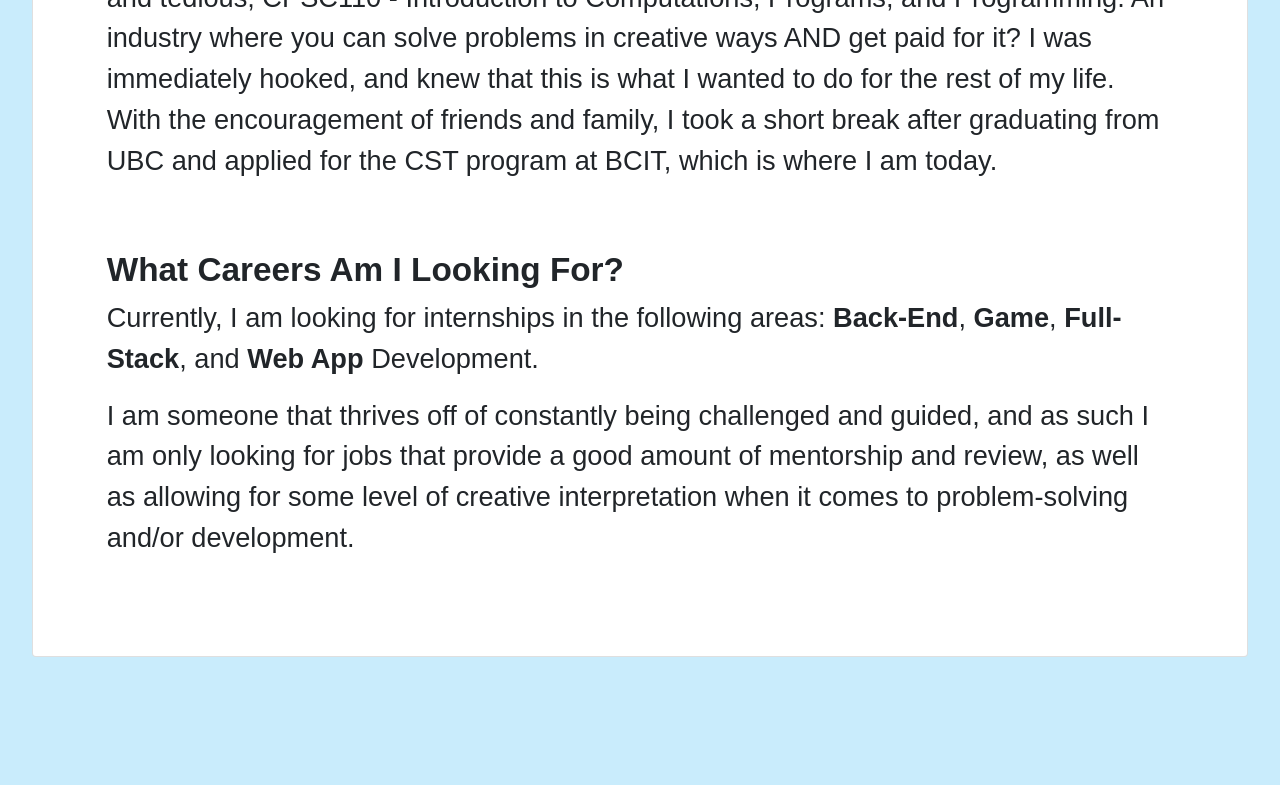
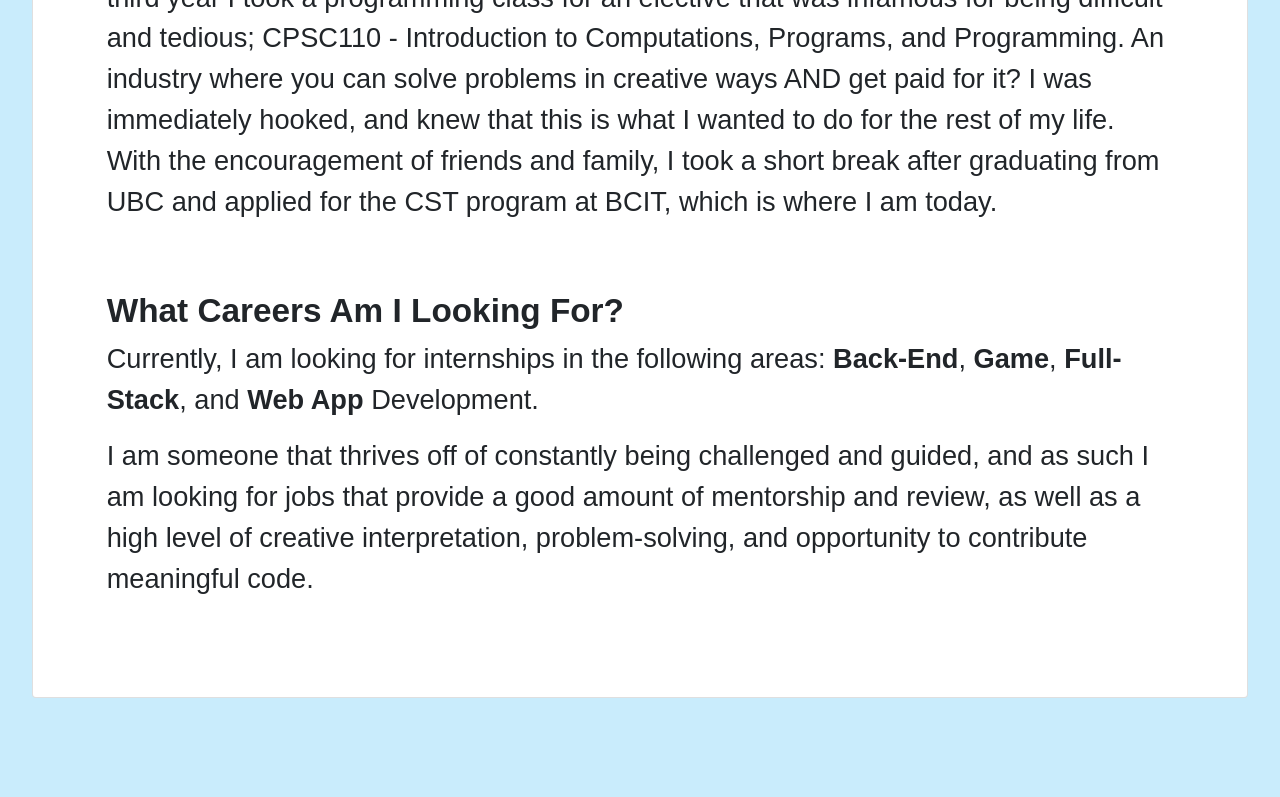
Before and after one commit to oscarlaaaa/oscar-la, a React (Create React App) app: page /aboutme in a window 1280 px wide. Shown: the part 1477-2274 px from the top of the page. Built offline with nearby package versions, Linux system fonts and the light colour scheme; a web font is replaced by a local one.

Commit message:
edit about me; add auto scrolling after sections clicked

```diff
--- a/package.json
+++ b/package.json
@@ -14,6 +14,7 @@
     "react-dom": "^17.0.2",
     "react-router-dom": "^5.2.0",
     "react-scripts": "4.0.3",
+    "react-scroll": "^1.8.3",
     "react-typist": "^2.0.5",
     "web-vitals": "^1.1.2"
   },
--- a/src/components/sections/SectionMenu.js
+++ b/src/components/sections/SectionMenu.js
@@ -13,6 +13,7 @@ import Thanks from "./thanks/Thanks";
 import AboutMe from "./aboutme/AboutMe";
 import Skills from "./skills/Skills";
 import { useTransition, animated, config } from "@react-spring/web";
+import { Link as ScrollLink } from "react-scroll";
 
 const SectionMenu = () => {
   const location = useLocation();
@@ -25,7 +26,8 @@ const SectionMenu = () => {
   });
 
   return (
-    <Card body className="sectmenu">
+    <Card body className="sectmenu" id="contentSect">
+      <ScrollLink to="contentSect" spy={true} smooth={true} offset={-25} duration={200}>
         <Link to="/aboutme">
           <Button
             className="sectbutt"
@@ -36,6 +38,9 @@ const SectionMenu = () => {
             <p>about me</p>
           </Button>
         </Link>
+      </ScrollLink>
+
+      <ScrollLink to="contentSect" spy={true} smooth={true} offset={-25} duration={200}>
         <Link to="/skills">
           <Button
             className="sectbutt"
@@ -46,6 +51,8 @@ const SectionMenu = () => {
             <p>skills</p>
           </Button>
         </Link>
+      </ScrollLink>
+      <ScrollLink to="contentSect" spy={true} smooth={true} offset={-25} duration={200}>
         <Link to="/projects">
           <Button
             className="sectbutt"
@@ -56,6 +63,9 @@ const SectionMenu = () => {
             <p>projects</p>
           </Button>
         </Link>
+      </ScrollLink>
+
+      <ScrollLink to="contentSect" spy={true} smooth={true} offset={-25} duration={200}>
         <Link to="/courses">
           <Button
             className="sectbutt"
@@ -66,6 +76,8 @@ const SectionMenu = () => {
             <p>courses</p>
           </Button>
         </Link>
+      </ScrollLink>
+      <ScrollLink to="contentSect" spy={true} smooth={true} offset={-25} duration={200}>
         <Link to="/thanks">
           <Button
             className="sectbutt"
@@ -76,8 +88,9 @@ const SectionMenu = () => {
             <p>special thanks</p>
           </Button>
         </Link>
+      </ScrollLink>
       {transitions((props, item) => (
-        <animated.div style={props}>
+        <animated.div style={props} >
           <Switch location={item}>
             <Route path="/aboutme">
               <AboutMe />
--- a/src/components/sections/aboutme/AboutMe.js
+++ b/src/components/sections/aboutme/AboutMe.js
@@ -14,7 +14,9 @@ const AboutMe = () => {
           Biology, and moved to British Columbia, Canada for my post-secondary
           education. Presently, I have graduated with a Bachelors degree from
           UBC and am currently taking the diploma of Computer Systems Technology
-          with an estimated graduation date of June, 2023.
+          at the British Columbia Institute of Technology with an estimated
+          graduation date of June, 2023. I also have dual-citizenship: Canadian
+          and American.
         </p>
       </div>
       <br />
@@ -32,8 +34,8 @@ const AboutMe = () => {
           solve problems in creative ways AND get paid for it? I was immediately
           hooked, and knew that this is what I wanted to do for the rest of my
           life. With the encouragement of friends and family, I took a short
-          break after graduating from UBC and applied for the CST program
-          at BCIT, which is where I am today.
+          break after graduating from UBC and applied for the CST program at
+          BCIT, which is where I am today.
         </p>
       </div>
       <br />
@@ -46,10 +48,9 @@ const AboutMe = () => {
         </p>
         <p>
           I am someone that thrives off of constantly being challenged and
-          guided, and as such I am only looking for jobs that provide a good
-          amount of mentorship and review, as well as allowing for some level of
-          creative interpretation when it comes to problem-solving and/or
-          development.
+          guided, and as such I am looking for jobs that provide a good
+          amount of mentorship and review, as well as a high level of
+          creative interpretation, problem-solving, and opportunity to contribute meaningful code.
         </p>
       </div>
       <br />
```
Also changed, not shown: 1 other file (tests, documents, lock files or other folders). Lines whose indentation alone changed are shown as unchanged.
